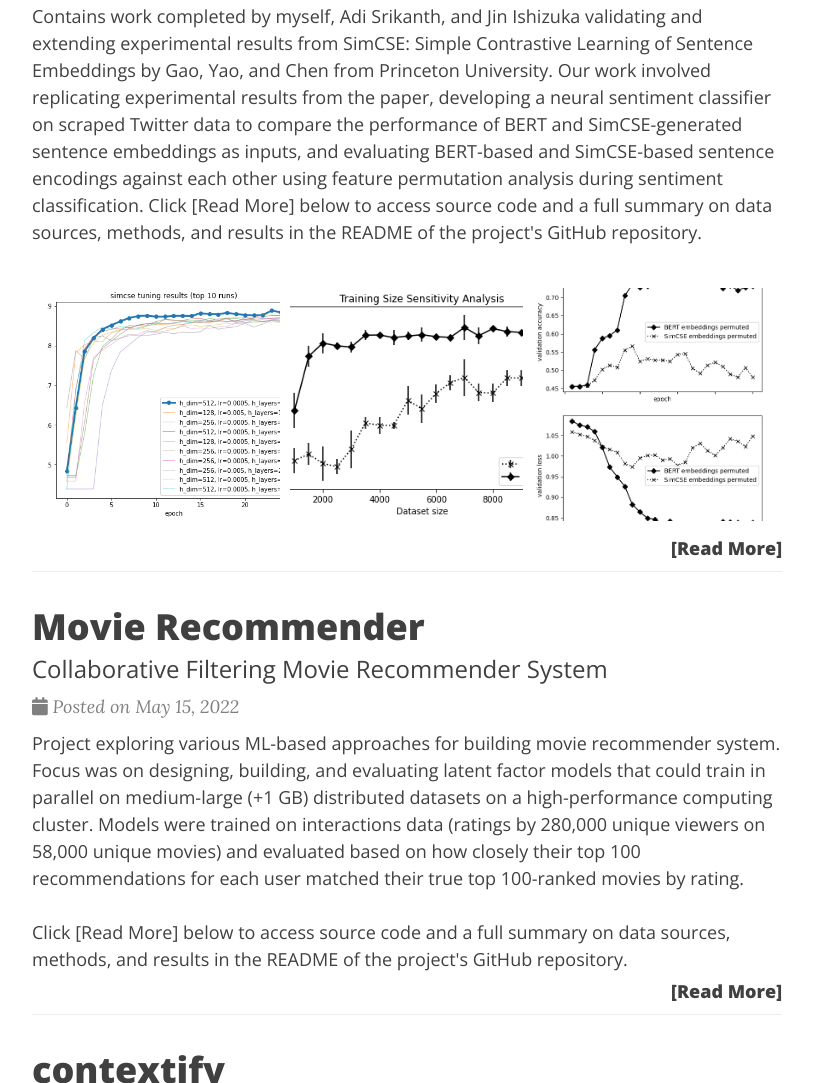
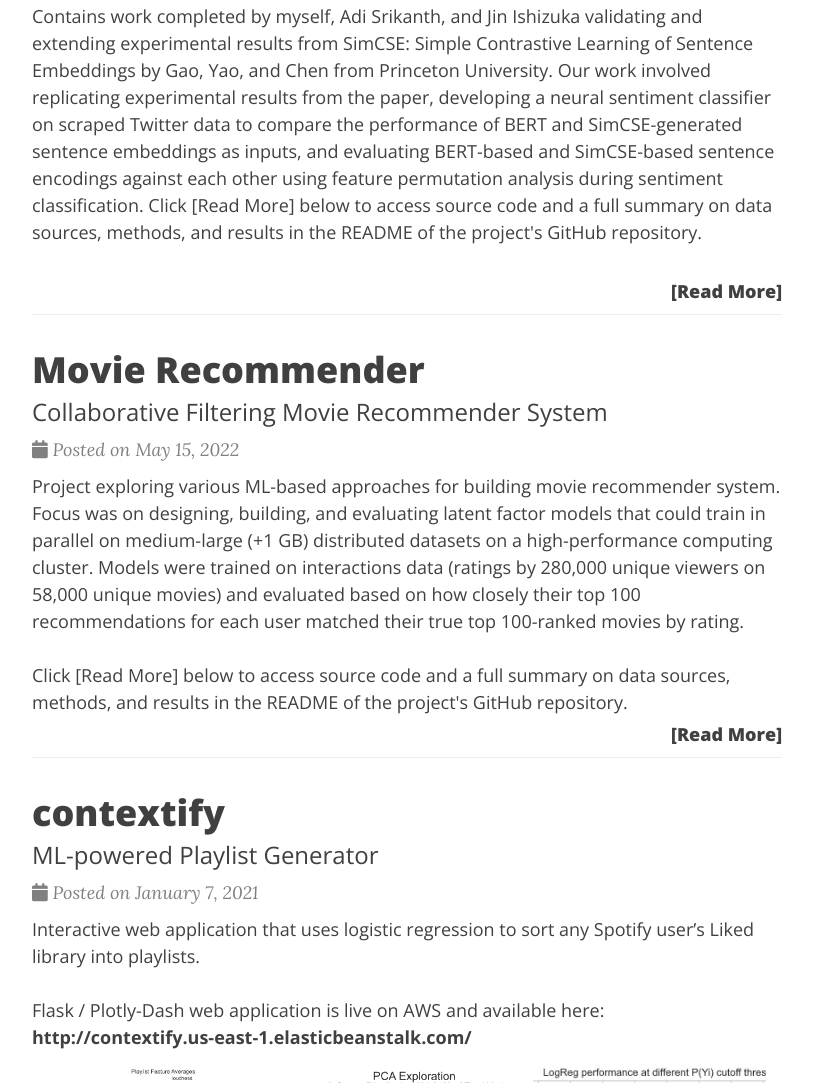
Before and after one commit to andrec279/andrec279.github.io, a plain HTML site: page index.html in a window 1280 px wide. Shown: the part 742-1825 px from the top of the page, without its empty margins (233-1046 px from the left). Drawn offline with nearby package versions, Linux system fonts and the light colour scheme; some packages are replaced by stand-ins of ours; a script that the page names is missing.

Commit message:
Update index.html

```diff
--- a/index.html
+++ b/index.html
@@ -237,7 +237,7 @@
               </p>
 
 
-              <div class="gallery caption-position-bottom caption-effect-fade hover-effect-zoom hover-transition"
+              <!-- <div class="gallery caption-position-bottom caption-effect-fade hover-effect-zoom hover-transition"
                 itemscope itemtype="http://schema.org/ImageGallery">
                 <link rel="stylesheet" href="https://andrec279.github.io/css/hugo-easy-gallery.css" />
 
@@ -282,8 +282,8 @@
                     </figcaption>
                   </figure>
                 </div>
-              </div>
-              <a href="https://github.com/aks5bx/SimCSE" class="post-read-more">[Read More]</a>
+              </div> -->
+            <a href="https://github.com/aks5bx/SimCSE" class="post-read-more">[Read More]</a>
             </div>
           </article>
 
```
